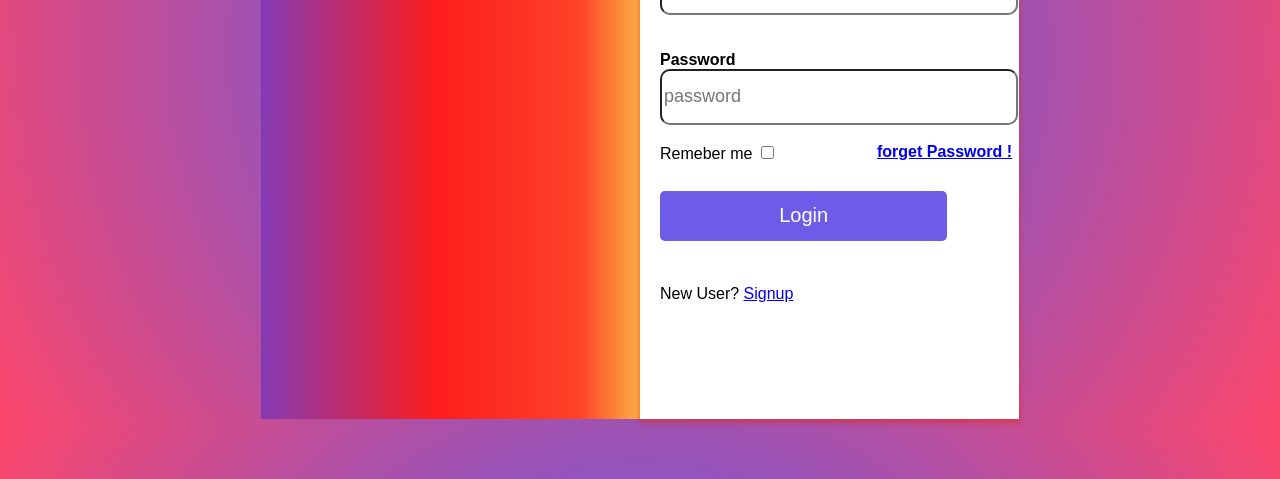
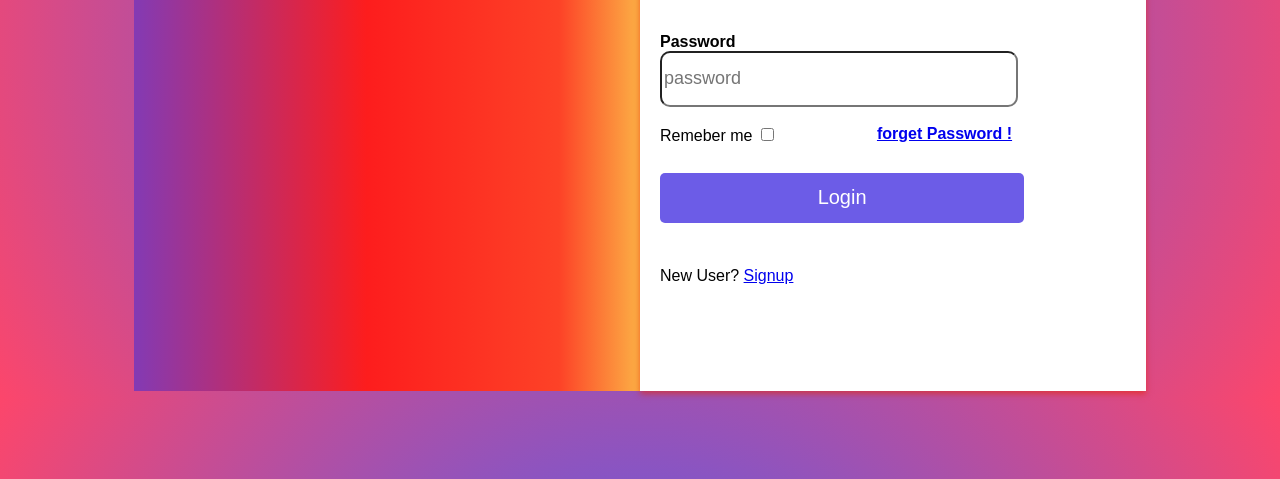
Before and after one commit to AbdulBaseer1939/task-03-html-css, a plain HTML site: page index.html in a window 1280 px wide. Shown: the part 321-800 px from the top of the page. Drawn offline with Linux system fonts and the light colour scheme.

Commit message:
Update style.css

```diff
--- a/style.css
+++ b/style.css
@@ -4,10 +4,11 @@ body{
 }
 fieldset{
     padding: 0;
-    margin-left: 20%;
-    margin-right: 20%;
-    margin-top: 80px;
+    margin-left: 10%;
+    margin-right: 10%;
+    margin-top: 90px;
     border: none;
+
 }
 .container {
     width: 100%;
@@ -25,7 +26,7 @@ fieldset{
 }
 
 .login {
-    padding-bottom: 100px;
+    padding-bottom: 90px;
     width: 100%;
     font-family: sans-serif;
     background-color: #fff;
@@ -45,10 +46,12 @@ fieldset{
 
 .form-username {
     margin-left: 20px;
+    margin-right: 20px;
 }
 
 .form-password {
     margin-left: 20px;
+    margin-right: 20px;
 }
 
 .button {
@@ -60,7 +63,7 @@ fieldset{
 }
 
 * [type='submit'] {
-        width: 80%;
+        width: 75%;
         height: 50px;
         background-color: #6c5ce7;
         color: #fff;
```
